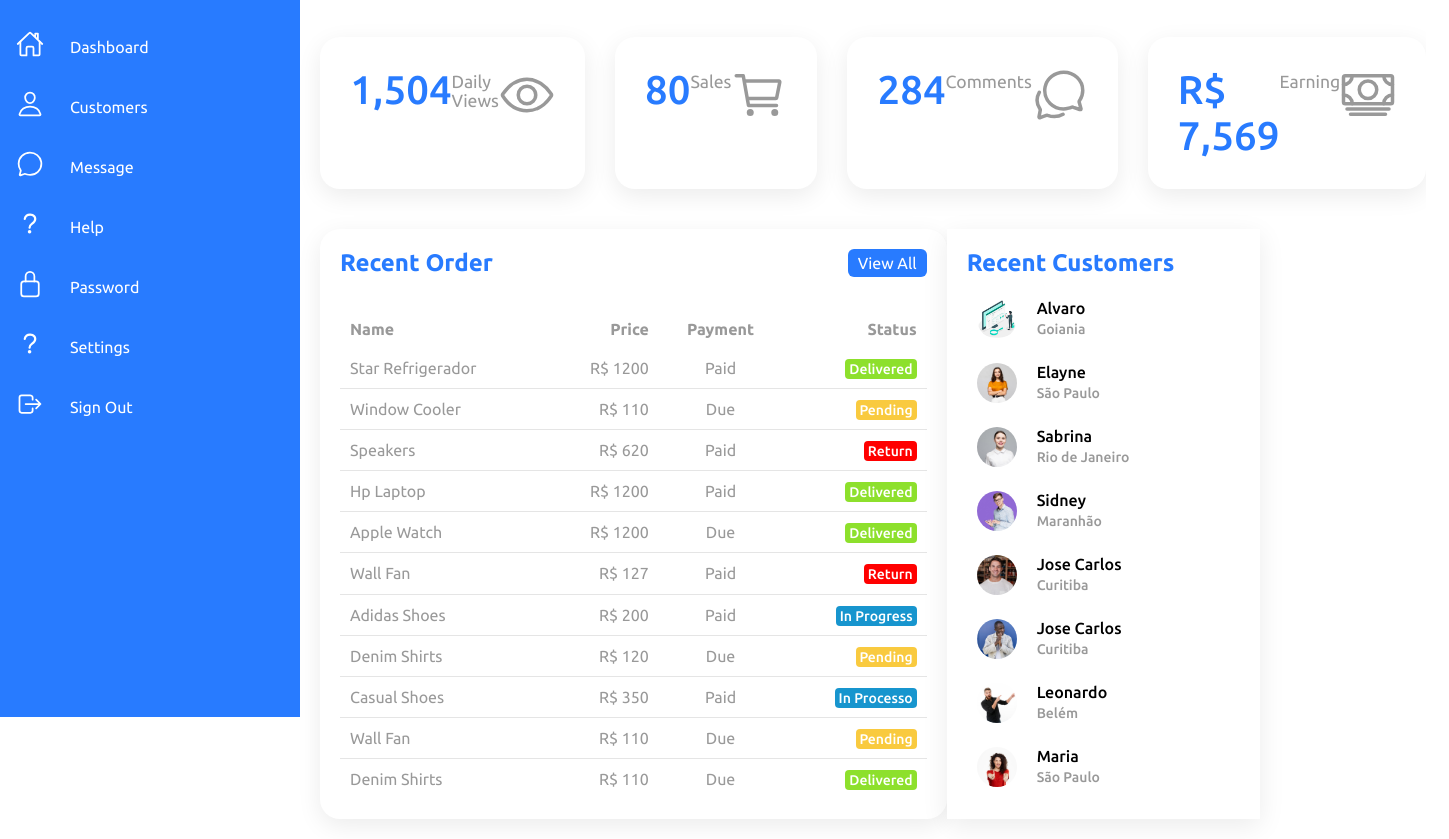
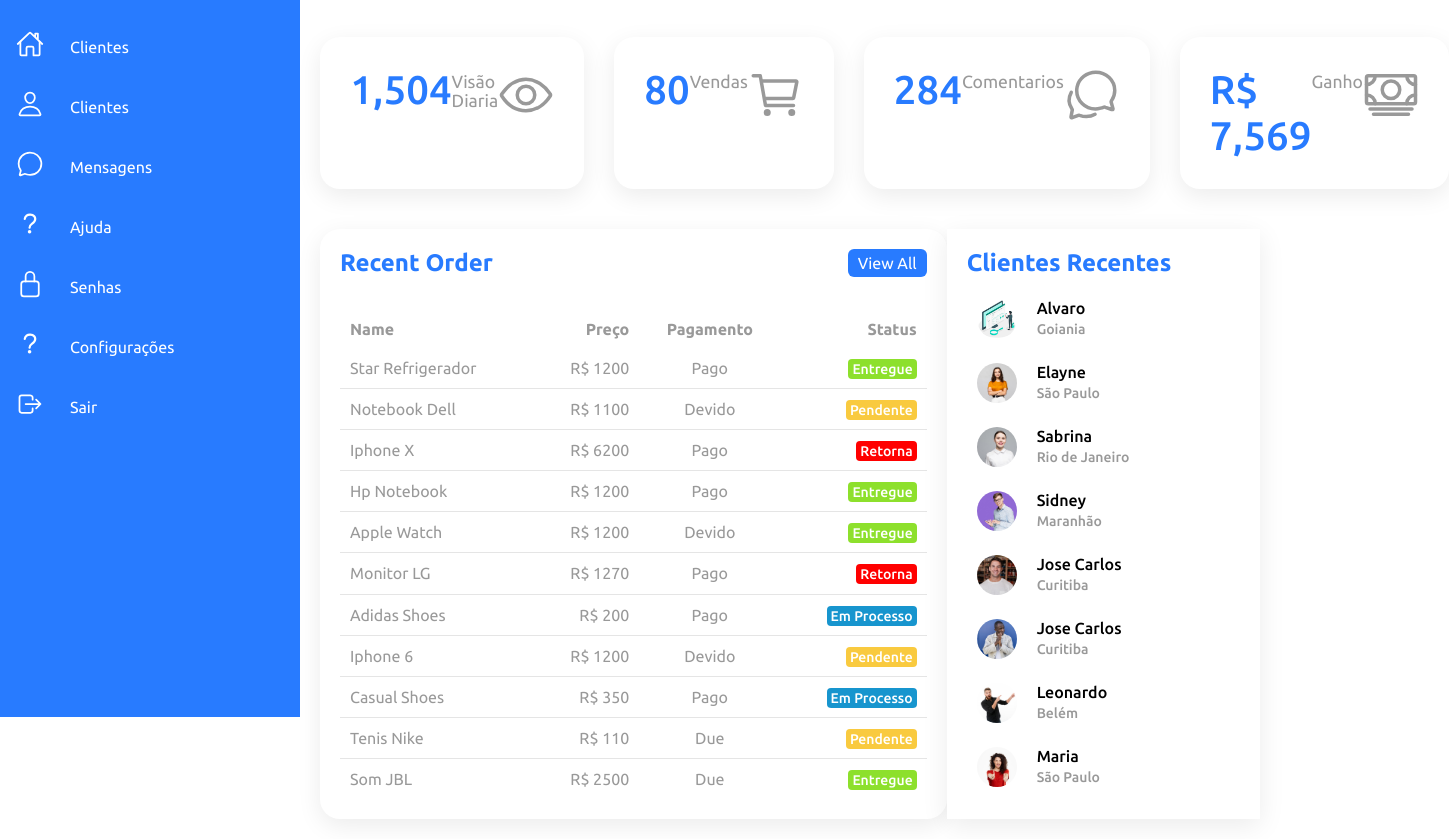
Before and after one commit to alvimlops/AdminDashboard, a plain HTML site: page index.html in a window 1280 px wide. Shown: the part 83-922 px from the top of the page, 1449 px wide, since content can reach past the window. Drawn offline with nearby package versions, Linux system fonts and the light colour scheme.

Commit message:
traduzindo projeto

```diff
--- a/index.html
+++ b/index.html
@@ -26,7 +26,7 @@
                         <span class="icon">
                             <ion-icon name="home-outline"></ion-icon>
                         </span>
-                        <span class="title">Dashboard</span>
+                        <span class="title">Clientes</span>
                     </a>
                 </li>
                 <li>
@@ -34,7 +34,7 @@
                         <span class="icon">
                             <ion-icon name="person-outline"></ion-icon>
                         </span>
-                        <span class="title">Customers</span>
+                        <span class="title">Clientes</span>
                     </a>
                 </li>
                 <li>
@@ -42,7 +42,7 @@
                         <span class="icon">
                             <ion-icon name="chatbubble-outline"></ion-icon>
                         </span>
-                        <span class="title">Message</span>
+                        <span class="title">Mensagens</span>
                     </a>
                 </li>
                 <li>
@@ -50,7 +50,7 @@
                         <span class="icon">
                             <ion-icon name="help-outline"></ion-icon>
                         </span>
-                        <span class="title">Help</span>
+                        <span class="title">Ajuda</span>
                     </a>
                 </li>
                 <li>
@@ -58,7 +58,7 @@
                         <span class="icon">
                             <ion-icon name="lock-closed-outline"></ion-icon>
                         </span>
-                        <span class="title">Password</span>
+                        <span class="title">Senhas</span>
                     </a>
                 </li>
                 <li>
@@ -66,7 +66,7 @@
                         <span class="icon">
                             <ion-icon name="help-outline"></ion-icon>
                         </span>
-                        <span class="title">Settings</span>
+                        <span class="title">Configurações</span>
                     </a>
                 </li>
                 <li>
@@ -74,7 +74,7 @@
                         <span class="icon">
                             <ion-icon name="log-out-outline"></ion-icon>
                         </span>
-                        <span class="title">Sign Out</span>
+                        <span class="title">Sair</span>
                     </a>
                 </li>
             </ul>
@@ -102,7 +102,7 @@
             <div class="cardBox">
                 <div class="card">
                     <div class="number">1,504</div>
-                    <div class="cardName">Daily Views</div>
+                    <div class="cardName">Visão Diaria</div>
                     <div class="iconBx">
                         <ion-icon name="eye-outline"></ion-icon>
                     </div>
@@ -110,7 +110,7 @@
                 </div>
                 <div class="card">
                     <div class="number">80</div>
-                    <div class="cardName">Sales</div>
+                    <div class="cardName">Vendas</div>
                     <div class="iconBx">
                         <ion-icon name="cart-outline"></ion-icon>
                     </div>
@@ -118,14 +118,14 @@
                 </div>
                 <div class="card">
                     <div class="number">284</div>
-                    <div class="cardName">Comments</div>
+                    <div class="cardName">Comentarios</div>
                     <div class="iconBx">
                         <ion-icon name="chatbubbles-outline"></ion-icon>
                     </div>
                 </div>
                 <div class="card">
                     <div class="number">R$ 7,569</div>
-                    <div class="cardName">Earning</div>
+                    <div class="cardName">Ganho</div>
                     <div class="iconBx">
                         <ion-icon name="cash-outline"></ion-icon>
                     </div>
@@ -144,8 +144,8 @@
                         <thead>
                             <tr>
                                 <td>Name</td>
-                                <td>Price</td>
-                                <td>Payment</td>
+                                <td>Preço</td>
+                                <td>Pagamento</td>
                                 <td>Status</td>
                             </tr>
                         </thead>
@@ -153,68 +153,68 @@
                             <tr>
                                 <td>Star Refrigerador</td>
                                 <td>R$ 1200</td>
-                                <td>Paid</td>
-                                <td><span class="status delivered">Delivered</span></td>
+                                <td>Pago</td>
+                                <td><span class="status delivered">Entregue</span></td>
                             </tr>
                             <tr>
-                                <td>Window Cooler</td>
-                                <td>R$ 110</td>
-                                <td>Due</td>
-                                <td><span class="status Pending">Pending</span></td>
+                                <td>Notebook Dell</td>
+                                <td>R$ 1100</td>
+                                <td>Devido</td>
+                                <td><span class="status Pending">Pendente</span></td>
                             </tr>
                             <tr>
-                                <td>Speakers</td>
-                                <td>R$ 620</td>
-                                <td>Paid</td>
-                                <td><span class="status Return">Return</span></td>
+                                <td>Iphone X</td>
+                                <td>R$ 6200</td>
+                                <td>Pago</td>
+                                <td><span class="status Return">Retorna</span></td>
                             </tr>
                             <tr>
-                                <td>Hp Laptop</td>
+                                <td>Hp Notebook</td>
                                 <td>R$ 1200</td>
-                                <td>Paid</td>
-                                <td><span class="status delivered">Delivered</span></td>
+                                <td>Pago</td>
+                                <td><span class="status delivered">Entregue</span></td>
                             </tr>
                             <tr>
                                 <td>Apple Watch</td>
                                 <td>R$ 1200</td>
-                                <td>Due</td>
-                                <td><span class="status delivered">Delivered</span></td>
+                                <td>Devido</td>
+                                <td><span class="status delivered">Entregue</span></td>
                             </tr>
                             <tr>
-                                <td>Wall Fan</td>
-                                <td>R$ 127</td>
-                                <td>Paid</td>
-                                <td><span class="status Return">Return</span></td>
+                                <td>Monitor LG</td>
+                                <td>R$ 1270</td>
+                                <td>Pago</td>
+                                <td><span class="status Return">Retorna</span></td>
                             </tr>
                             <tr>
                                 <td>Adidas Shoes</td>
                                 <td>R$ 200</td>
-                                <td>Paid</td>
-                                <td><span class="status InProgress">In Progress</span></td>
+                                <td>Pago</td>
+                                <td><span class="status InProgress">Em Processo</span></td>
                             </tr>
                             <tr>
-                                <td>Denim Shirts</td>
-                                <td>R$ 120</td>
-                                <td>Due</td>
-                                <td><span class="status Pending">Pending</span></td>
+                                <td>Iphone 6</td>
+                                <td>R$ 1200</td>
+                                <td>Devido</td>
+                                <td><span class="status Pending">Pendente</span></td>
                             </tr>
                             <tr>
                                 <td>Casual Shoes</td>
                                 <td>R$ 350</td>
-                                <td>Paid</td>
-                                <td><span class="status InProgress">In Processo</span></td>
+                                <td>Pago</td>
+                                <td><span class="status InProgress">Em Processo</span></td>
                             </tr>
                             <tr>
-                                <td>Wall Fan</td>
+                                <td>Tenis Nike</td>
                                 <td>R$ 110</td>
                                 <td>Due</td>
-                                <td><span class="status Pending">Pending</span></td>
+                                <td><span class="status Pending">Pendente</span></td>
                             </tr>
                             <tr>
-                                <td>Denim Shirts</td>
-                                <td>R$ 110</td>
+                                <td>Som JBL</td>
+                                <td>R$ 2500</td>
                                 <td>Due</td>
-                                <td><span class="status delivered">Delivered</span></td>
+                                <td><span class="status delivered">Entregue</span></td>
                             </tr>
                         </tbody>
                     </table>
@@ -223,7 +223,7 @@
                 <!--new-->
                 <div class="recentCustomers">
                     <div class="cardHeader">
-                        <h2>Recent Customers</h2>
+                        <h2>Clientes Recentes</h2>
                     </div>
                     <table>
                         <tr>
```
